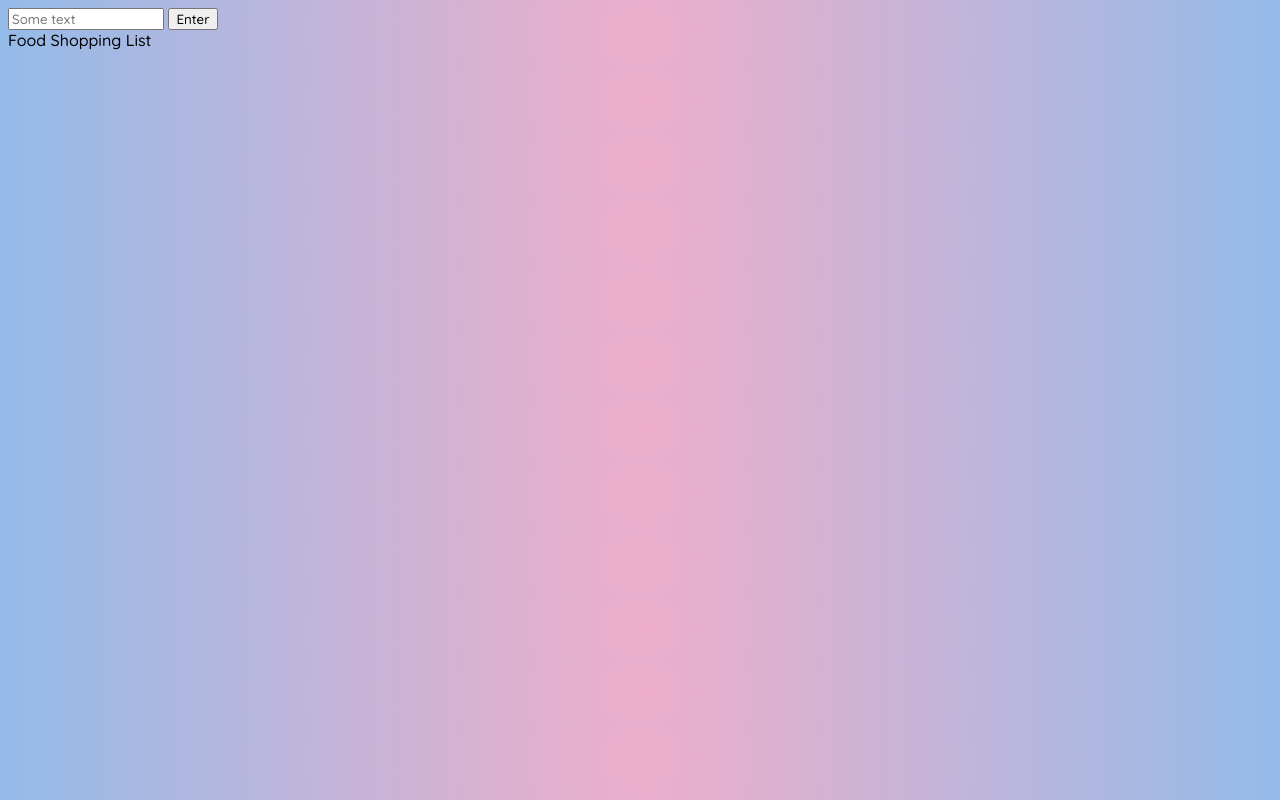
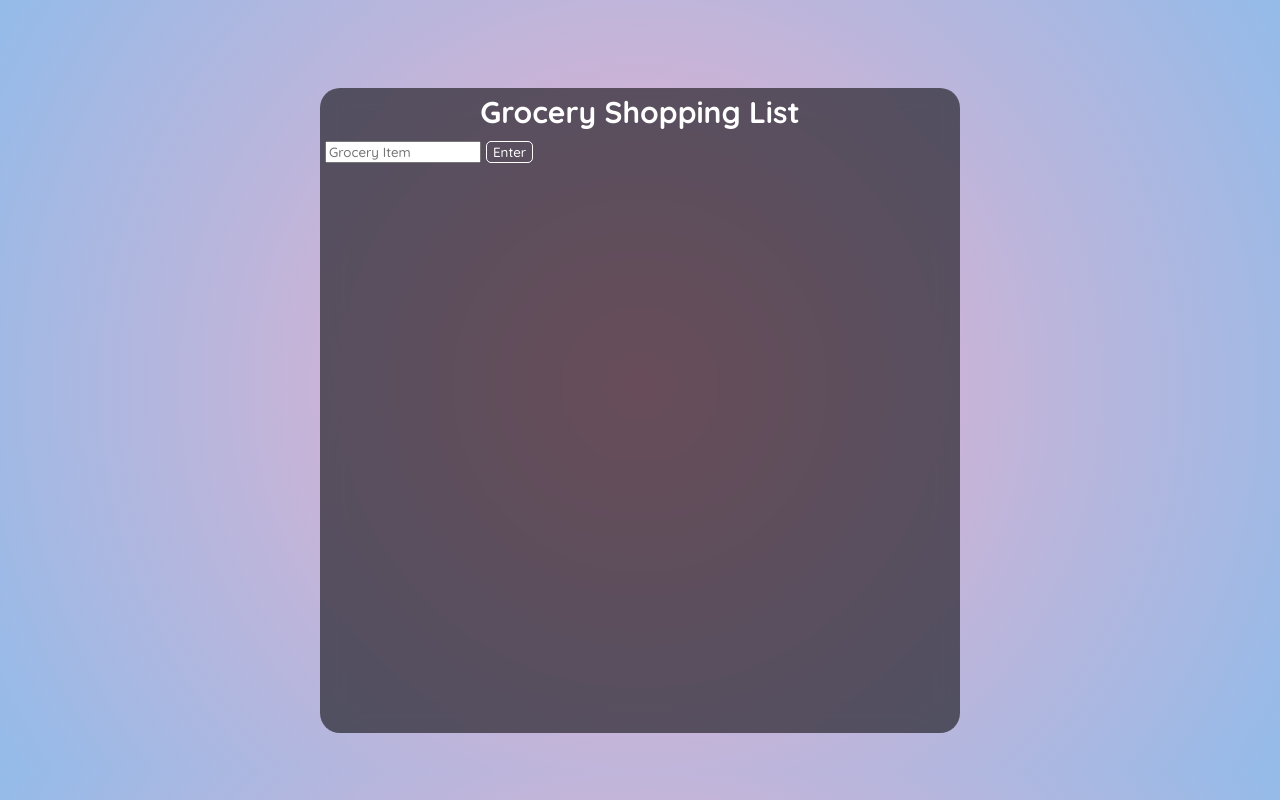
Before and after one commit to VaughnMes/Simple-ToDo-List, a plain HTML site: page index.html in a window 1280 px wide. Drawn offline with Linux system fonts and the light colour scheme.

Commit message:
Title: Finishing Touches Desc: Created a "glass-like" backdrop for the list to sit in. Also, centered and stylized the remaining elements to create a clean looking UI.

```diff
--- a/index.html
+++ b/index.html
@@ -7,20 +7,24 @@
     <link rel="stylesheet" href="./styles.css">
     <title>Document</title>
 </head>
-
 <body>
-    <div class="user-area">
-
-        <input type="text" id="myTextInput" placeholder="Some text">
-        <button id="textElement">Enter</button>
+    <div class="container">
+        <div class="glass-container">
+            <div class="groceryList">
+                <div class="list">
+                    Grocery Shopping List
+                </div>
+                <div class="user-area">
+                    <input type="text" id="myTextInput" placeholder="Grocery Item">
+                    <button id="textElement">Enter</button>
+                </div>
+                <ul id="myList">
+                </ul>
+            </div>
+        </div>
     </div>
 
 
-    <div class="groceryList">Food Shopping List
-        <ul id="myList">
-
-        </ul>
-    </div>
     <script src="./script.js"></script>
 </body>
 
--- a/script.js
+++ b/script.js
@@ -3,7 +3,7 @@
 
 let textElement = document.querySelector('#textElement');
 let inputField = document.querySelector('#myTextInput');
-let list = document.querySelector('#myList'); // Assuming you have a <ul> or <ol> with id="myList"
+let list = document.querySelector('#myList');
 
 textElement.addEventListener('click', function() {
 
--- a/styles.css
+++ b/styles.css
@@ -7,4 +7,66 @@
 body {
     background: rgb(238, 174, 202);
     background: radial-gradient(circle, rgba(238, 174, 202, 1) 0%, rgba(148, 187, 233, 1) 100%);
+    overflow: hidden;
 }
+
+ul {
+    margin: 0;
+    color:  white;
+}
+
+li {
+    margin-bottom: 5px;
+}
+
+button {
+    margin-left: 5px;
+    background-color: transparent;
+    color: white;
+    border: 1px solid white;
+    border-radius: 5px;
+    cursor: pointer;
+}
+
+.user-area {
+    display: flex;
+    padding-left: 5px;
+    padding-bottom: 5px;
+}
+
+.grocery-list {
+    display: flex;
+    justify-content: center;
+}
+
+.list {
+    display: flex;
+    justify-content: center;
+    font-size: 30px;
+    font-weight: bold;
+    color: white;
+    margin-bottom: 10px;
+}
+
+h2 {
+    padding-left: 5px;
+    color: white;
+}
+
+.container {
+    display: flex;
+    justify-content: center;
+}
+
+.glass-container {
+    display: block;
+    min-width: 80vh;
+    min-height: 80vh;
+    margin-top: 10vh;
+    margin-bottom: 30px;
+    justify-content: center;
+    background: rgb(0, 0, 0, 0.56);
+    border-radius: 20px;
+    padding-top: 5px;
+    backdrop-filter: blur(11.6px);
+}
```
